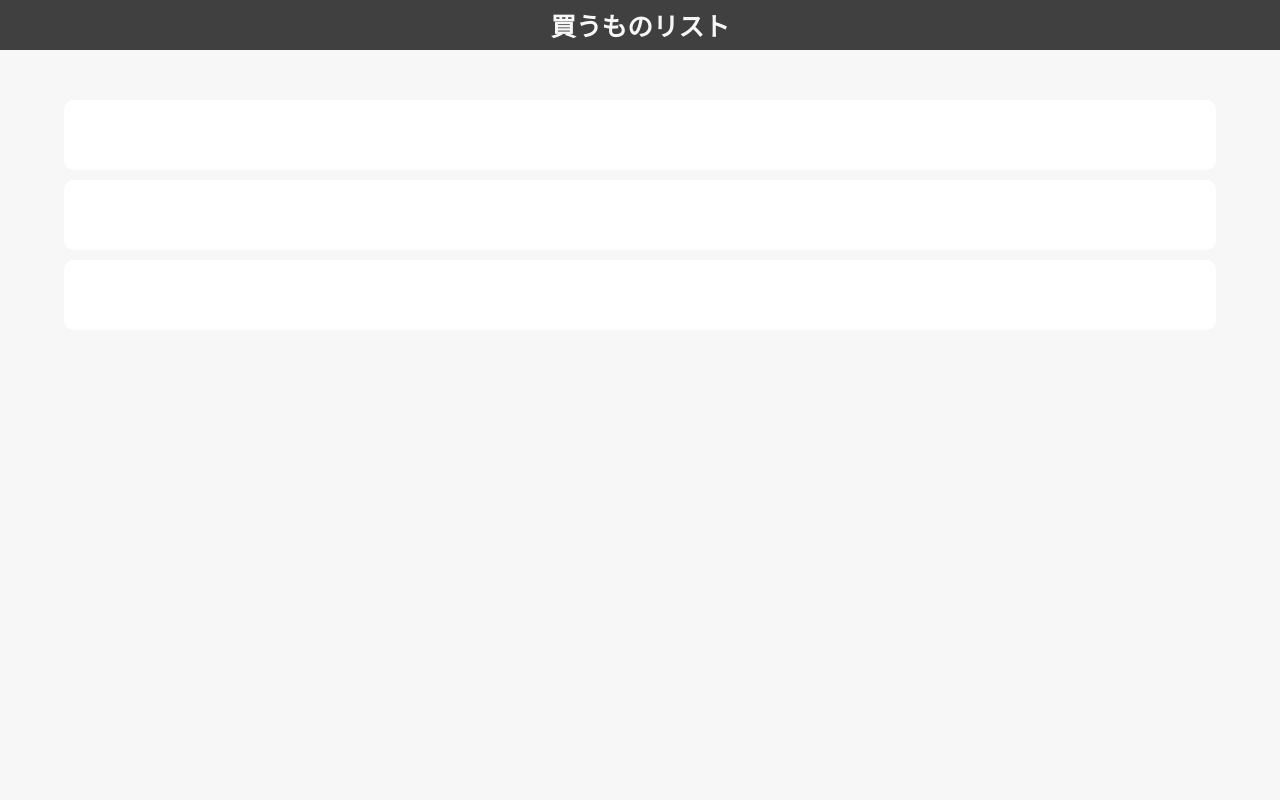
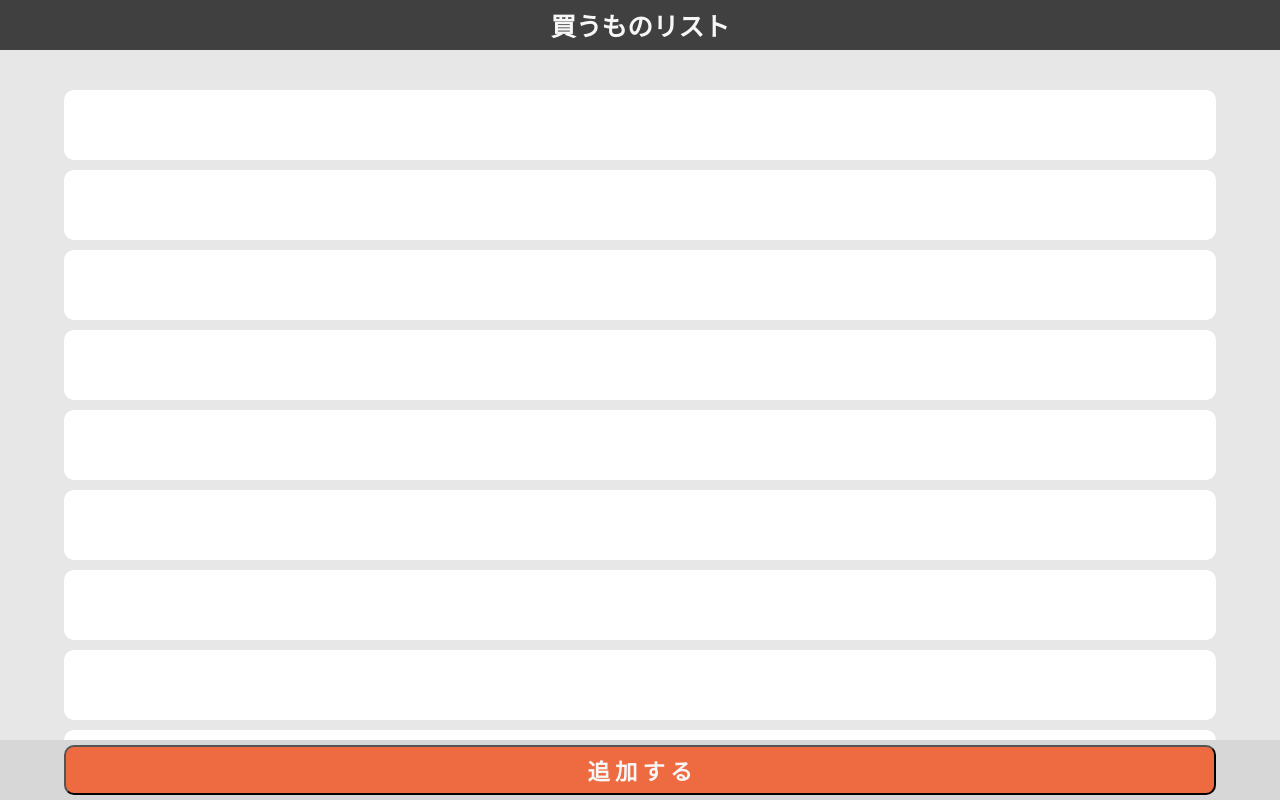
Before and after one commit to kspace-trk/Buying-list, a Nuxt app: page / in a window 1280 px wide. Shown: the top 800 px of the page. Built offline with nearby package versions, Linux system fonts and the light colour scheme.

Commit message:
add footer

```diff
--- a/assets/css/reset.css
+++ b/assets/css/reset.css
@@ -80,6 +80,7 @@ video {
 
 body {
   line-height: 2;
+  background-color: #e7e7e7;
 }
 
 article,
--- a/components/contents.vue
+++ b/components/contents.vue
@@ -1,16 +1,28 @@
 <template>
-  <div class="container">
-    <div class="contents"></div>
-    <div class="contents"></div>
-    <div class="contents"></div>
+  <div>
+    <div class="container">
+      <div class="contents"></div>
+      <div class="contents"></div>
+      <div class="contents"></div>
+      <div class="contents"></div>
+      <div class="contents"></div>
+      <div class="contents"></div>
+      <div class="contents"></div>
+      <div class="contents"></div>
+      <div class="contents"></div>
+      <div class="contents"></div>
+      <div class="contents"></div>
+      <div class="contents"></div>
+      <div class="contents"></div>
+      <div class="contents"></div>
+      <div class="contents"></div>
+    </div>
   </div>
 </template>
 <style scoped>
 .container {
   padding-top: 40px;
   display: block;
-  background-color: #f7f7f7;
-  height: 100vh;
 }
 .contents {
   width: 90%;
--- /dev/null
+++ b/components/footer.vue
@@ -0,0 +1,33 @@
+<template>
+  <div>
+    <div class="footer-container">
+      <button class="contents">
+        <p>追 加 す る</p>
+      </button>
+    </div>
+  </div>
+</template>
+<style scoped>
+.footer-container {
+  height: 60px;
+  width: 100%;
+  background-color: #d7d7d7;
+  justify-content: center;
+  align-items: center;
+  display: flex;
+}
+.contents {
+  width: 90%;
+  height: 50px;
+  background-color: #f45727d6;
+  justify-content: center;
+  align-items: center;
+  display: flex;
+  border-radius: 10px;
+}
+.contents p {
+  font-size: 1.4rem;
+  font-weight: 900;
+  color: #f7f7f7;
+}
+</style>
--- a/components/header.vue
+++ b/components/header.vue
@@ -1,13 +1,14 @@
 <template>
-  <div class="container">
-    <p>買うものリスト</p>
+  <div>
+    <div class="container">
+      <p>買うものリスト</p>
+    </div>
   </div>
 </template>
 <style scoped>
 .container {
   height: 50px;
   width: 100%;
-  background-color: #404040;
   justify-content: center;
   align-items: center;
 
--- a/pages/index.vue
+++ b/pages/index.vue
@@ -4,7 +4,10 @@
       <buyingListHeader />
     </div>
     <div class="contents">
-    <contents />
+      <contents />
+    </div>
+    <div class="footer">
+      <buyingListFooter />
     </div>
   </div>
 </template>
@@ -12,11 +15,13 @@
 <script>
 import buyingListHeader from "~/components/header.vue";
 import contents from "~/components/contents.vue";
+import buyingListFooter from "~/components/footer.vue";
 
 export default {
   components: {
     buyingListHeader,
-    contents
+    contents,
+    buyingListFooter
   }
 };
 </script>
@@ -26,8 +31,16 @@ export default {
   width: 100%;
   display: flex;
   position: fixed;
+  justify-content: center;
+  background-color: #404040;
 }
 .contents {
-  padding-top: 50px;
+  padding: 40px 0 100px;
+}
+.footer {
+  width: 100%;
+  position: fixed;
+  top: calc(100vh - 60px); /*calc(100vh - フッターの高さpx)*/
+  z-index: 10;
 }
 </style>
```
